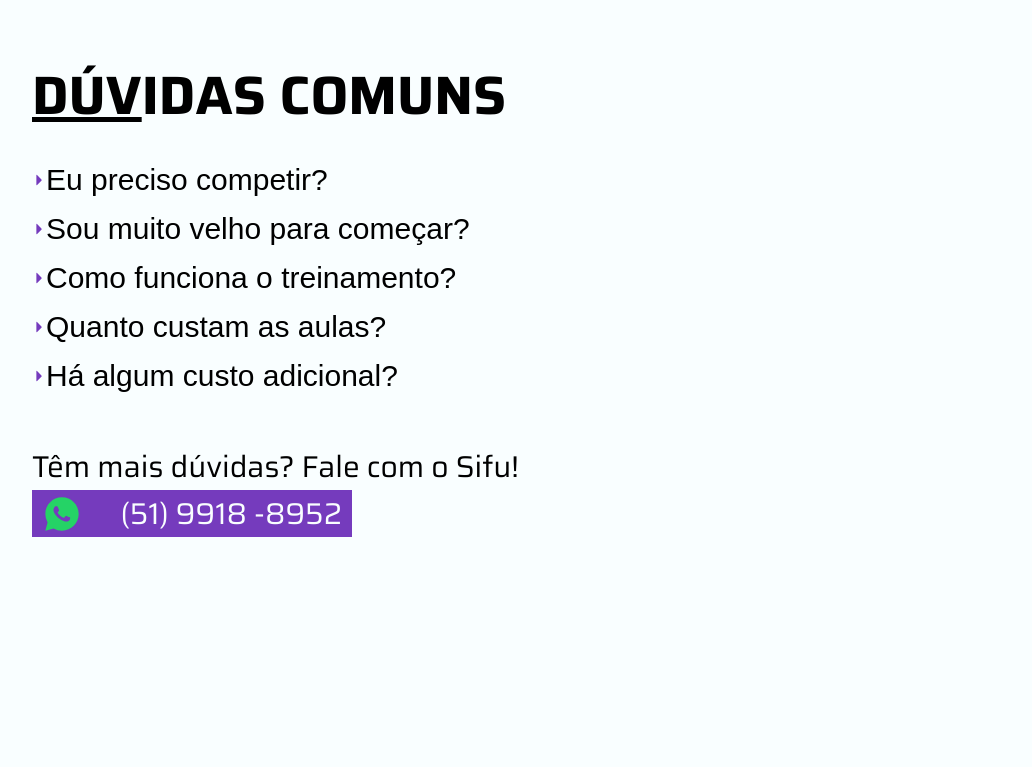
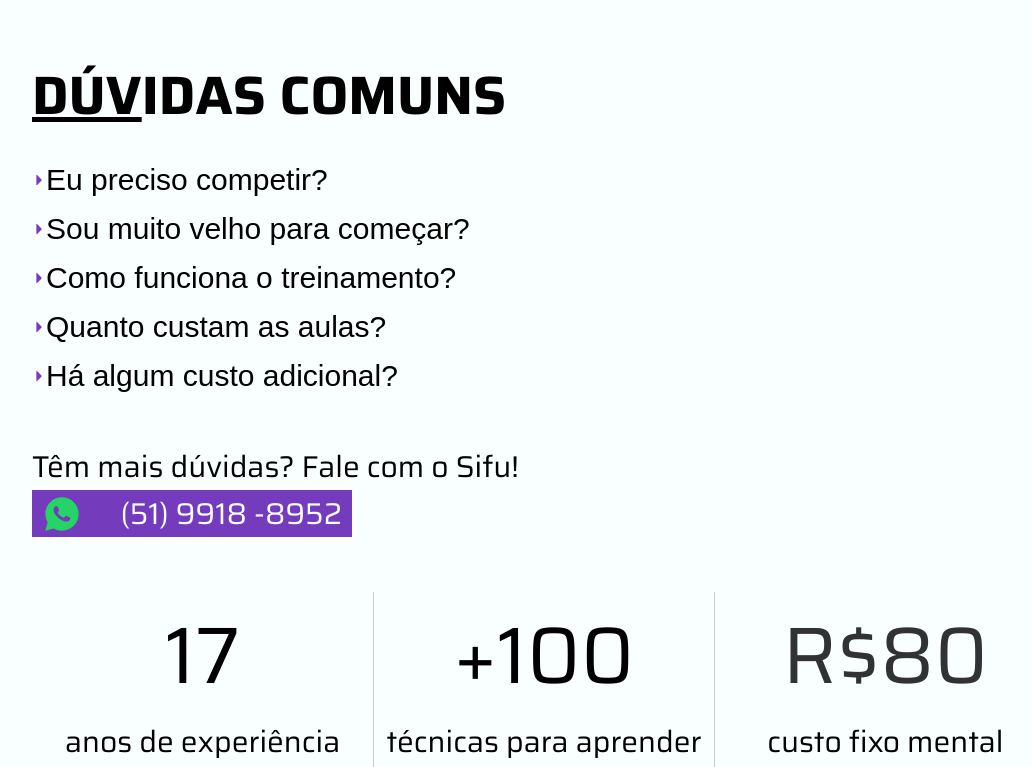
Before and after one commit to giovanifranz/OrientalWingChun, a React (Vite) app: page / in a window 1280 px wide. Shown: the part 2935-3702 px from the top of the page, without its empty margins (96-1128 px from the left). Before the commit the page ends 3472 px from the top, so only its background shows below. Built offline with nearby package versions, Linux system fonts and the light colour scheme.

Commit message:
feat: :sparkles: numeros

```diff
--- a/src/App.tsx
+++ b/src/App.tsx
@@ -1,8 +1,7 @@
 import { lazy } from 'react'
 
-import { Banner, Duvidas, Escola, Porque } from '@/components'
-
-import { CardProvider, useWindowsSize } from './hooks'
+import { Banner, Duvidas, Escola, Numeros, Porque } from '@/components'
+import { CardProvider, useWindowsSize } from '@/hooks'
 
 const Header = lazy(() => import('@/components/Header/Header'))
 const HeaderSM = lazy(() => import('@/components/Header/HeaderSM'))
@@ -18,6 +17,7 @@ function App() {
       <Escola />
       <Porque />
       <Duvidas />
+      <Numeros />
     </CardProvider>
   )
 }
--- /dev/null
+++ b/src/components/Numeros/Bloco.tsx
@@ -0,0 +1,27 @@
+import { ThemeProvider } from 'styled-components'
+
+import { Box, Numero, Text } from './styles'
+
+interface Props {
+  valor: string
+  text: string
+  opacity?: boolean
+  border?: boolean
+}
+
+function Bloco({ valor, text, opacity = false, border = false }: Props) {
+  const theme = {
+    opacity,
+    border,
+  }
+  return (
+    <ThemeProvider theme={theme}>
+      <Box>
+        <Numero>{valor}</Numero>
+        <Text>{text}</Text>
+      </Box>
+    </ThemeProvider>
+  )
+}
+
+export { Bloco }
--- /dev/null
+++ b/src/components/Numeros/index.tsx
@@ -0,0 +1,16 @@
+import { Bloco } from './Bloco'
+import { Container, Content } from './styles'
+
+function Numeros() {
+  return (
+    <Container>
+      <Content>
+        <Bloco valor="17" text="anos de experiência" />
+        <Bloco valor="+100" text="técnicas para aprender" border={true} />
+        <Bloco valor="R$80" text="custo fixo mental" opacity={true} />
+      </Content>
+    </Container>
+  )
+}
+
+export { Numeros }
--- /dev/null
+++ b/src/components/Numeros/styles.ts
@@ -0,0 +1,53 @@
+import styled from 'styled-components'
+
+export const Container = styled.section`
+  width: 100vw;
+`
+
+export const Content = styled.div`
+  width: 80%;
+  margin: 0 auto;
+  background-color: var(--white);
+  display: flex;
+  justify-content: center;
+
+  @media (max-width: 768px) {
+    width: 100%;
+  }
+`
+
+export const Numero = styled.p`
+  font-size: 80px;
+  line-height: 126px;
+  opacity: ${({ theme }) => (theme.opacity ? 0.8 : 1)};
+
+  @media (max-width: 768px) {
+    font-size: 36px;
+    line-height: 56px;
+  }
+`
+
+export const Text = styled.p`
+  font-size: 30px;
+  line-height: 47px;
+  text-align: center;
+
+  @media (max-width: 768px) {
+    font-size: 18px;
+  }
+`
+
+export const Box = styled.div`
+  display: flex;
+  flex-direction: column;
+  align-items: center;
+  width: 380px;
+  min-height: 175px;
+  border-left: ${({ theme }) => theme.border && '1px solid rgba(0, 0, 0, 0.2)'};
+  border-right: ${({ theme }) => theme.border && '1px solid rgba(0, 0, 0, 0.2)'};
+
+  @media (max-width: 768px) {
+    width: 100vw;
+    min-height: auto;
+  }
+`
--- a/src/components/index.ts
+++ b/src/components/index.ts
@@ -2,3 +2,4 @@ export * from './Banner'
 export * from './Escola'
 export * from './Porque'
 export * from './Duvidas'
+export * from './Numeros'
```
